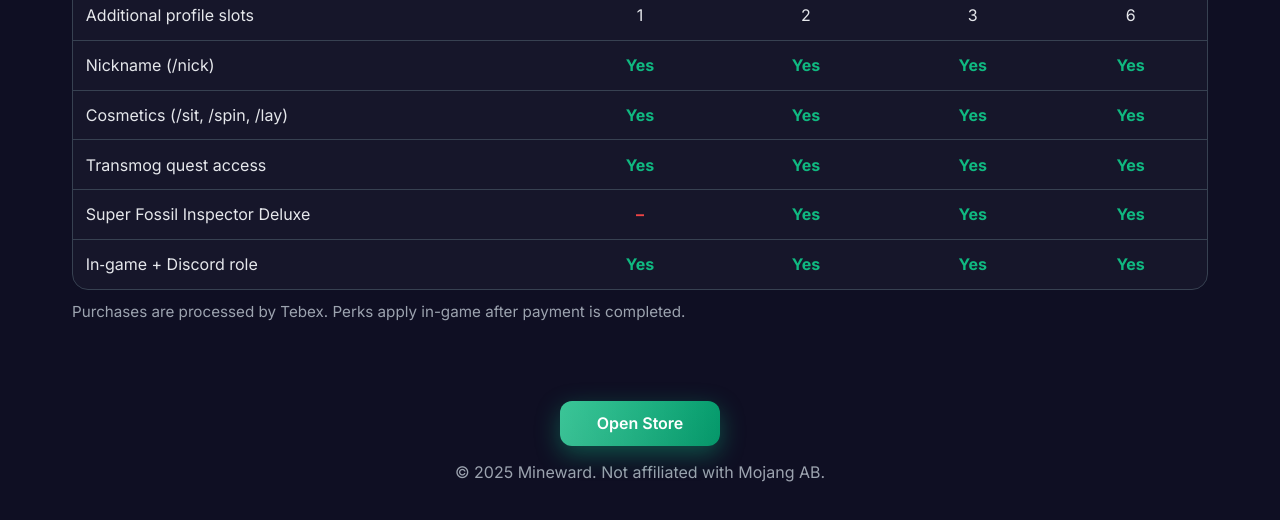
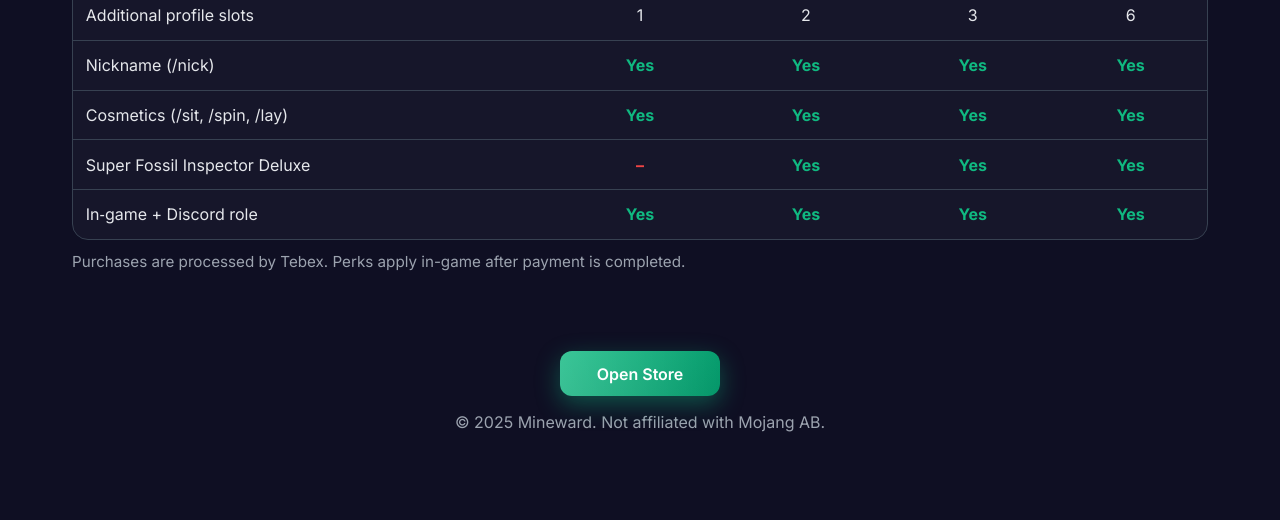
Before and after one commit to jakovjj/mineward, a plain HTML site: page ranks.html in a window 1280 px wide. Shown: the part 822-1342 px from the top of the page. After the commit the page ends 1310 px from the top, so only its background shows below. Drawn offline with Linux system fonts and the light colour scheme.

Commit message:
Update ranks.html

```diff
--- a/ranks.html
+++ b/ranks.html
@@ -220,7 +220,6 @@
             <tr><td>Additional profile slots</td><td class="center">1</td><td class="center">2</td><td class="center">3</td><td class="center">6</td></tr>
             <tr><td>Nickname (/nick)</td><td class="center yes">Yes</td><td class="center yes">Yes</td><td class="center yes">Yes</td><td class="center yes">Yes</td></tr>
             <tr><td>Cosmetics (/sit, /spin, /lay)</td><td class="center yes">Yes</td><td class="center yes">Yes</td><td class="center yes">Yes</td><td class="center yes">Yes</td></tr>
-            <tr><td>Transmog quest access</td><td class="center yes">Yes</td><td class="center yes">Yes</td><td class="center yes">Yes</td><td class="center yes">Yes</td></tr>
             <tr><td>Super Fossil Inspector Deluxe</td><td class="center no">–</td><td class="center yes">Yes</td><td class="center yes">Yes</td><td class="center yes">Yes</td></tr>
             <tr><td>In‑game + Discord role</td><td class="center yes">Yes</td><td class="center yes">Yes</td><td class="center yes">Yes</td><td class="center yes">Yes</td></tr>
 
```
